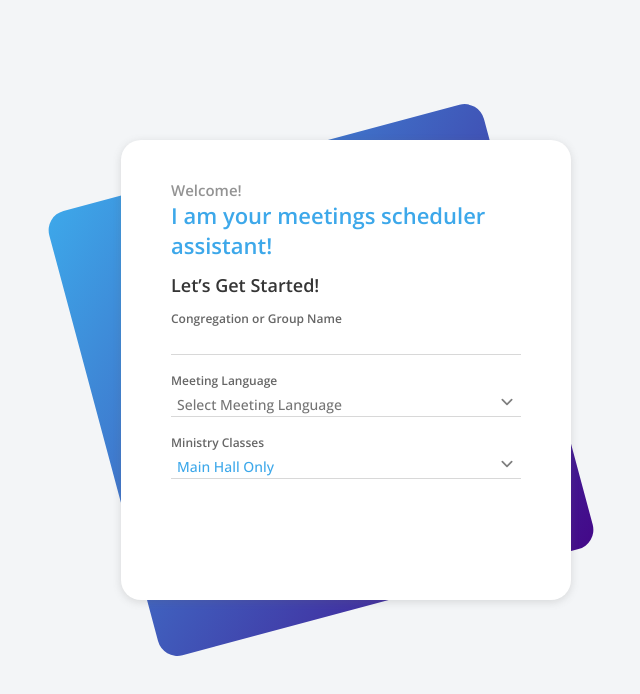
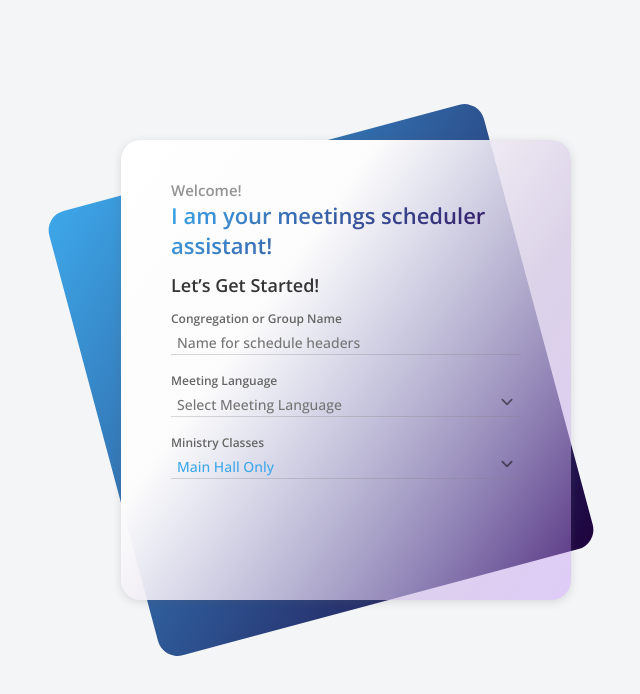
Before and after one commit to jezzar042015/khms, a Vue app: page / in a window 1280 px wide. Shown: the top 694 px of the page, without its empty margins (294-934 px from the left). Built offline with nearby package versions, Linux system fonts and the light colour scheme; what vue-toast-notification would draw is missing.

Commit message:
styling changes

```diff
--- a/src/components/AppWelcome.vue
+++ b/src/components/AppWelcome.vue
@@ -14,7 +14,8 @@
                     Let’s Get Started!
                 </div>
                 <div class="inputs">
-                    <FormInput v-model="congStore.congregation.name" label="Congregation or Group Name" />
+                    <FormInput v-model="congStore.congregation.name" label="Congregation or Group Name"
+                        :placeholder="'Name for schedule headers'" />
                     <FormSelect v-model="congStore.congregation.lang" label="Meeting Language"
                         :items="congStore.supportedLanguages" :id="'code'" :display="'lang'"
                         :placeholder="'Select Meeting Language'" />
@@ -69,7 +70,7 @@
 
     #form
     {
-        background: white;
+        background: linear-gradient(125deg, #ffffff, #fcfcfc, #d5c8e4c5, #b982f75b);
         position: relative;
         height: 100%;
         width: 100%;
@@ -90,7 +91,7 @@
         transform: rotate(-15deg);
         z-index: 1;
         position: absolute;
-        background: linear-gradient(135deg, #3DA8EA, #430888);
+        background: linear-gradient(135deg, #3DA8EA, #1e033d);
         top: 10px;
         left: -25px;
     }
@@ -103,9 +104,12 @@
 
     #message
     {
-        color: #3DA8EA;
+        /* color: #3DA8EA; */
         font-size: 22px;
         font-weight: 600;
+        background: linear-gradient(135deg, #3DA8EA, #34004d);
+        -webkit-background-clip: text;
+        -webkit-text-fill-color: transparent;
     }
 
     .shoutout
@@ -119,14 +123,14 @@
 
     button
     {
-        background: #3DA8EA;
+        background: #215d83;
         border: none;
         color: white;
         font-size: 12px;
         padding: 10px 35px;
         border-radius: 50px;
         cursor: pointer;
-        transition: ease-in-out .5s;
+        transition: ease-in-out .2s;
         margin-top: 10px;
     }
 
```
